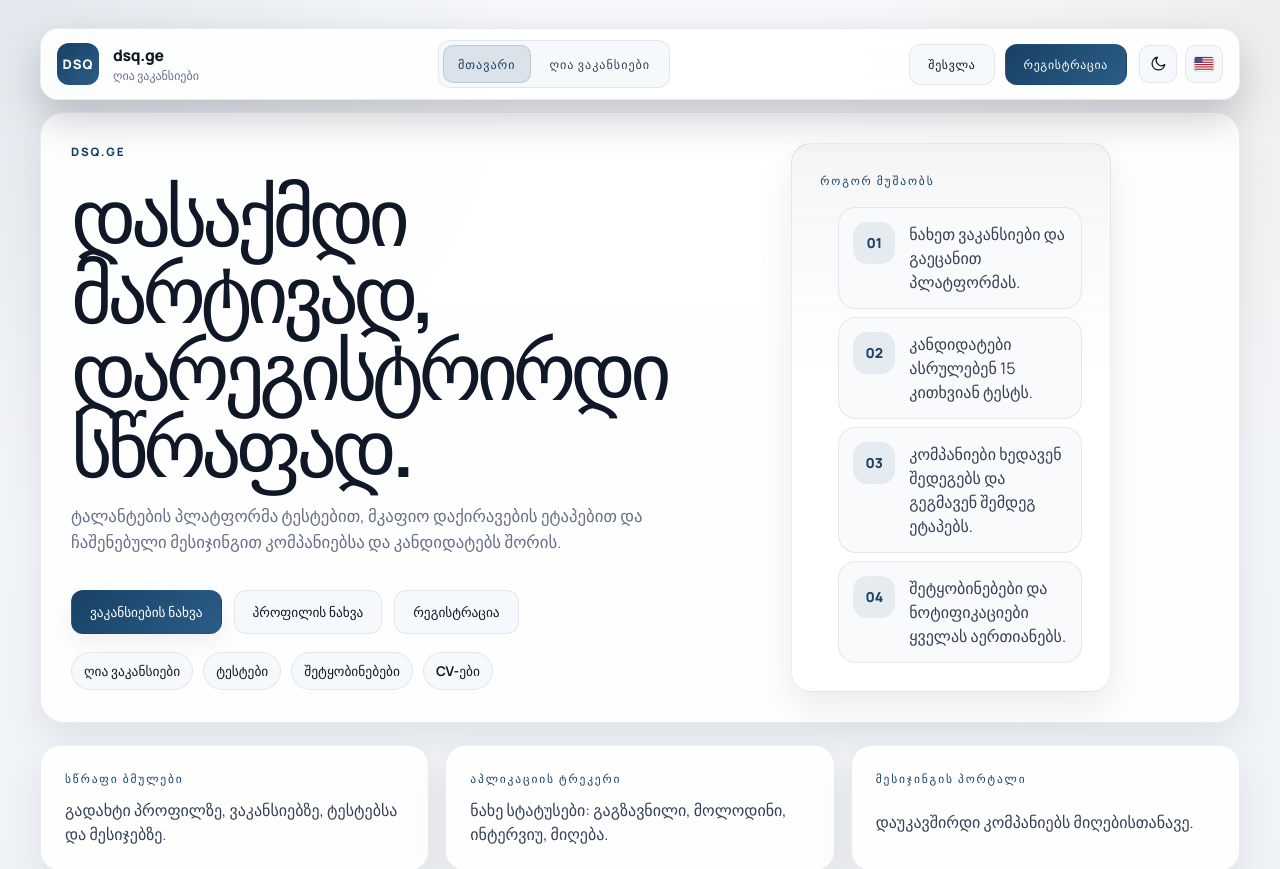
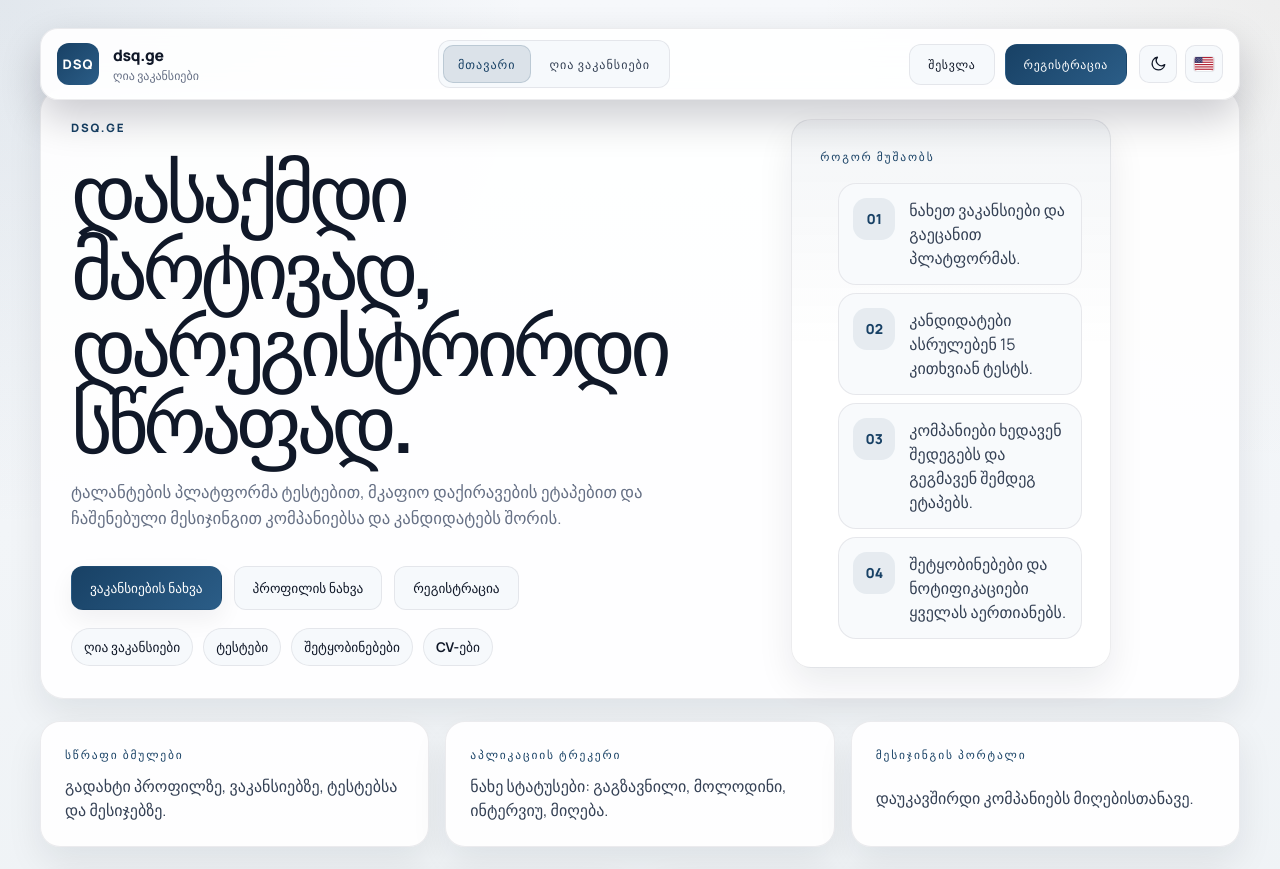
Before and after one commit to ShengeliaGI/dsq.ge, a React (Vite) app: page / in a window 1280 px wide. Shown: the top 869 px of the page. Built offline with nearby package versions, Linux system fonts and the light colour scheme; no server answers.

Commit message:
Tighten header spacing below navbar

```diff
--- a/src/App.css
+++ b/src/App.css
@@ -2705,13 +2705,13 @@ input::placeholder {
   padding: 28px clamp(18px, 4vw, 40px) 48px;
   display: grid;
   grid-template-columns: minmax(0, 1fr);
-  gap: 16px;
+  gap: 10px;
 }
 
 .main-content {
   min-width: 0;
   width: 100%;
-  margin-top: -4px;
+  margin-top: -22px;
 }
 
 .top-nav {
```
